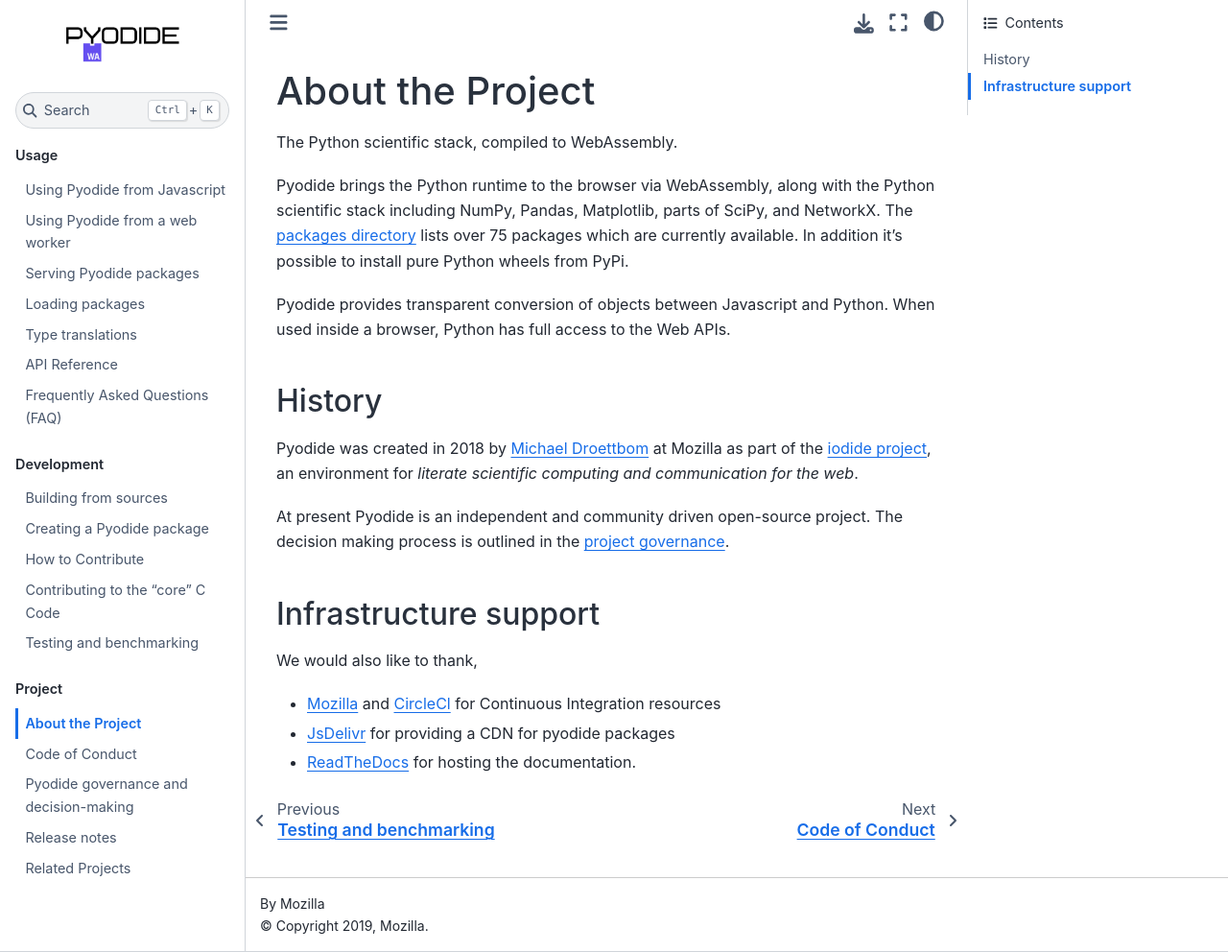
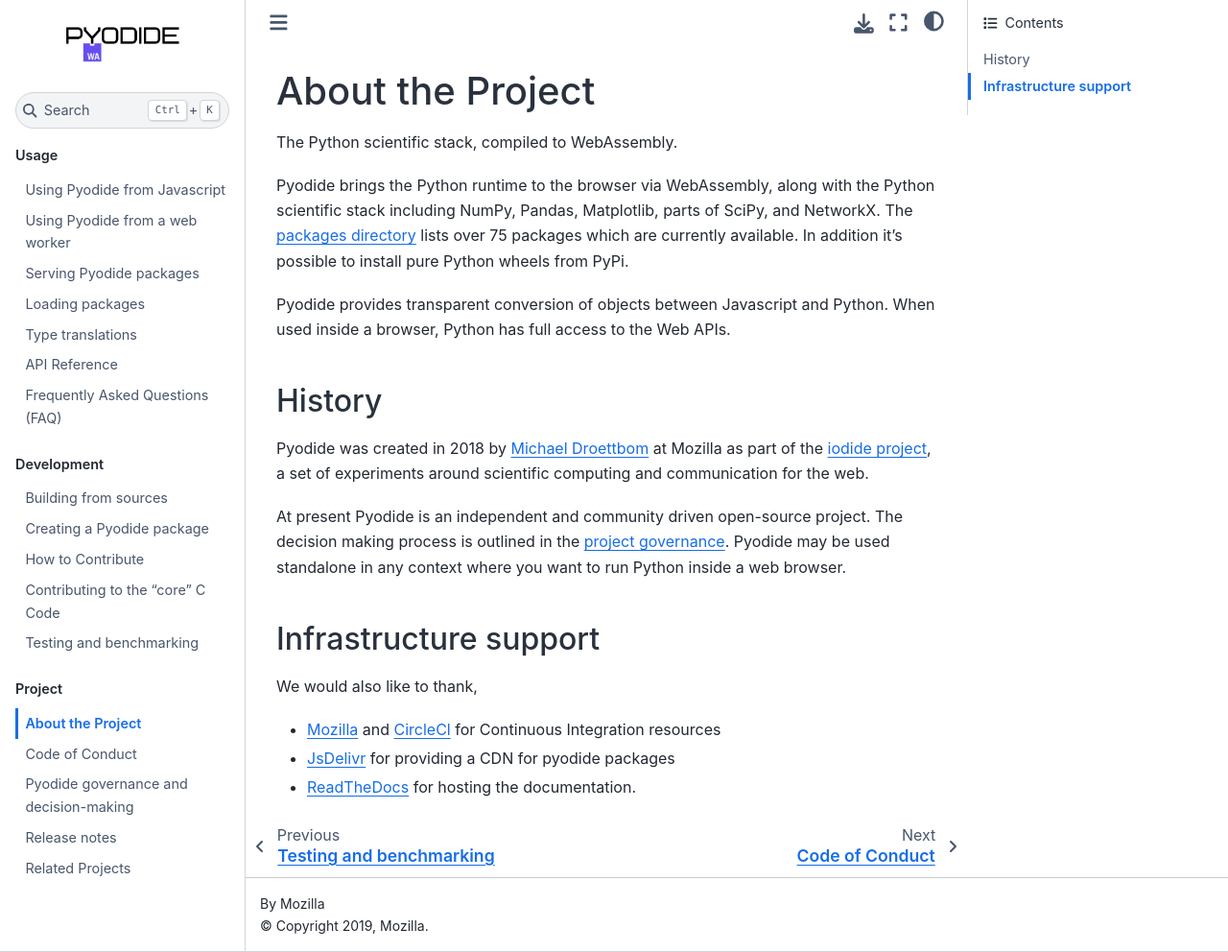
Before and after one commit to pyodide/pyodide, a Sphinx documentation site: the page built from docs/project/about.md, in a window 1280 px wide and 992 px high. Shown: the whole window at 96% size. Built offline with Sphinx 7.4.7 and the Sphinx Book theme 1.1.4, drawn with Linux system fonts in a browser that asks for light colours; the version number is read from the project's files by our own code.

Commit message:
Improve wording

```diff
--- a/docs/project/about.md
+++ b/docs/project/about.md
@@ -15,12 +15,13 @@
 ## History
 
 Pyodide was created in 2018 by [Michael Droettbom](https://github.com/mdboom)
-at Mozilla as part of the [iodide project](https://iodide.io), an environment
-for *literate scientific computing and communication for the web*.
+at Mozilla as part of the [iodide project](https://iodide.io), a set of experiments around
+scientific computing and communication for the web.
 
-At present Pyodide is an independent and community driven open-source project. The decision
-making process is outlined in the {ref}`project governance
-<project_governance>`.
+At present Pyodide is an independent and community driven open-source project.
+The decision making process is outlined in the {ref}`project governance
+<project_governance>`. Pyodide may be used standalone in any context where you
+want to run Python inside a web browser.
 
 ## Infrastructure support
 
```
